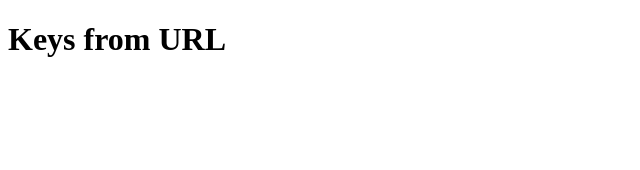
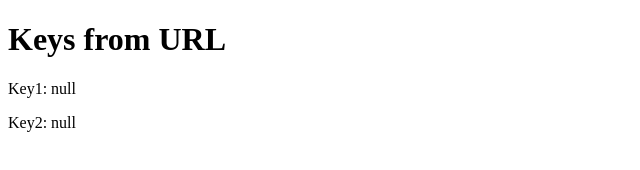
Before and after one commit to zhangshuai0818/zhangshuai0818.github.io, a plain HTML site: page index.html in a window 1280 px wide. Shown: the whole page, without its empty margins (0-640 px from the left). Drawn offline with Linux system fonts and the light colour scheme.

Commit message:
Update index.html

```diff
--- a/index.html
+++ b/index.html
@@ -16,5 +16,16 @@
         gtag('js', new Date());
         gtag('config', 'GTM-T8B88HBS');
     </script>
+    <script>
+    function displayKeys() {
+        const urlParams = new URLSearchParams(window.location.search);
+        const key1 = urlParams.get('key1');
+        const key2 = urlParams.get('key2');
+        document.getElementById('key1').textContent = 'Key1: ' + key1;
+        document.getElementById('key2').textContent = 'Key2: ' + key2;
+    }
+    window.addEventListener('load', displayKeys);
+</script>
+
 </body>
 </html>
```
